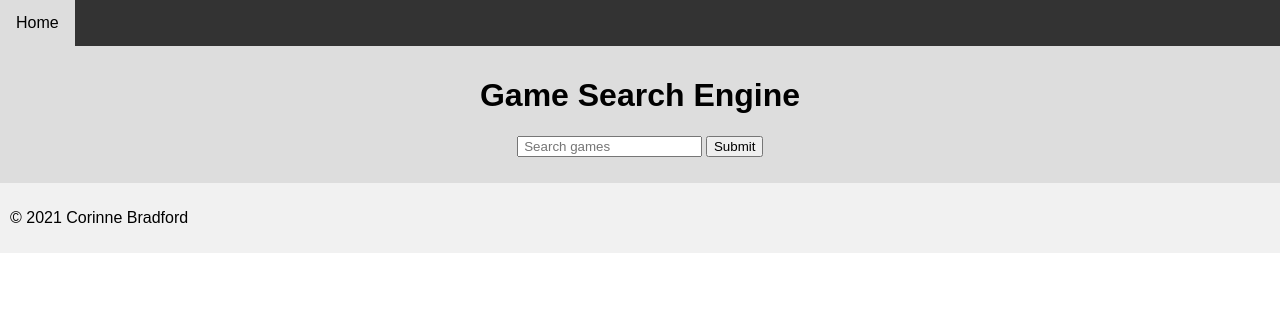
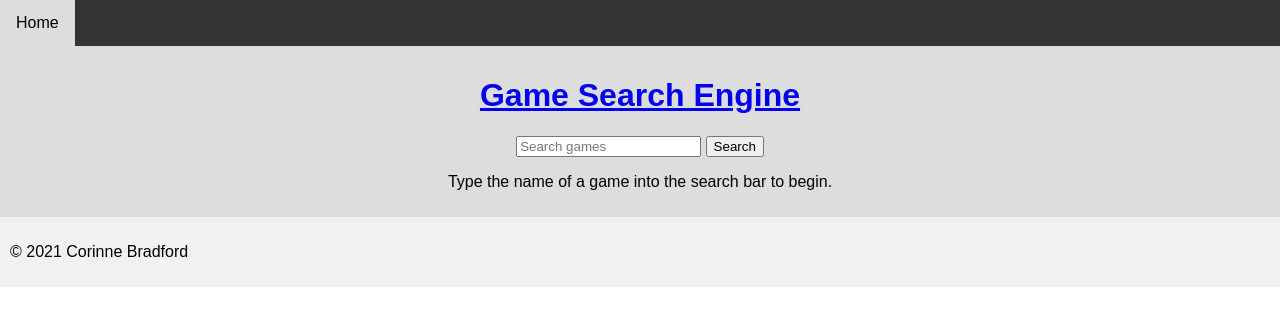
Before and after one commit to coribradford/361, a Flask app: page / in a window 1280 px wide. Shown: the top 326 px of the page. Run offline with Flask 2, Linux system fonts and the light colour scheme.

Commit message:
successfully grabbing search bar info and displaying

```diff
--- a/webapp/game_search.py
+++ b/webapp/game_search.py
@@ -34,7 +34,11 @@ def home():
 
 @app.route("/search", methods=["GET", "POST"])
 def search():
-    return render_template("search.html")
+    if request.method == "POST":
+        search_info = request.form["search_input"]
+        return render_template("search.html", content=search_info)
+    else:
+        return render_template("search.html")
 
 if __name__ == "__main__":
     app.run(debug=True)
--- a/webapp/sources.txt
+++ /dev/null
@@ -1 +0,0 @@
-icon source: https://findicons.com/icon/64643/games#
--- a/webapp/templates/base.html
+++ b/webapp/templates/base.html
@@ -58,10 +58,20 @@ body {
 </div>
 
 <div class="content">
-  <h1>Game Search Engine</h1>
+  <h1>
+      <a href="/">Game Search Engine</a>
+    </h1>
     <div class="search">
-        {% block div %}{% endblock %}
+        <form action="/search", method="POST">
+            <p>
+                <input type="text" placeholder="Search games" name="search_input" />
+                <input type="submit" value="Search" />
+            </p>
+            {% block paragraph %}{% endblock %}
+
+        </form>
     </div>
+    {% block header2 %}{% endblock %}
 </div>
 
 <div class="footer">
--- a/webapp/templates/index.html
+++ b/webapp/templates/index.html
@@ -1,9 +1,6 @@
 {% extends "base.html" %}
-{% block div %}
-<form action="/search", method="POST">
+{% block paragraph %}
     <p>
-        <input type="text" placeholder=" Search games" name="search">
-        <input type="submit" name="Search">
+        Type the name of a game into the search bar to begin.
     </p>
-</form>
 {% endblock %}
--- a/webapp/templates/search.html
+++ b/webapp/templates/search.html
@@ -1 +1,6 @@
 {% extends "base.html" %}
+{% block header2 %}
+    <h2>
+        {{content}}
+    </h2>
+{% endblock %}
```
Also changed, not shown: webapp/games.ico (deleted).
